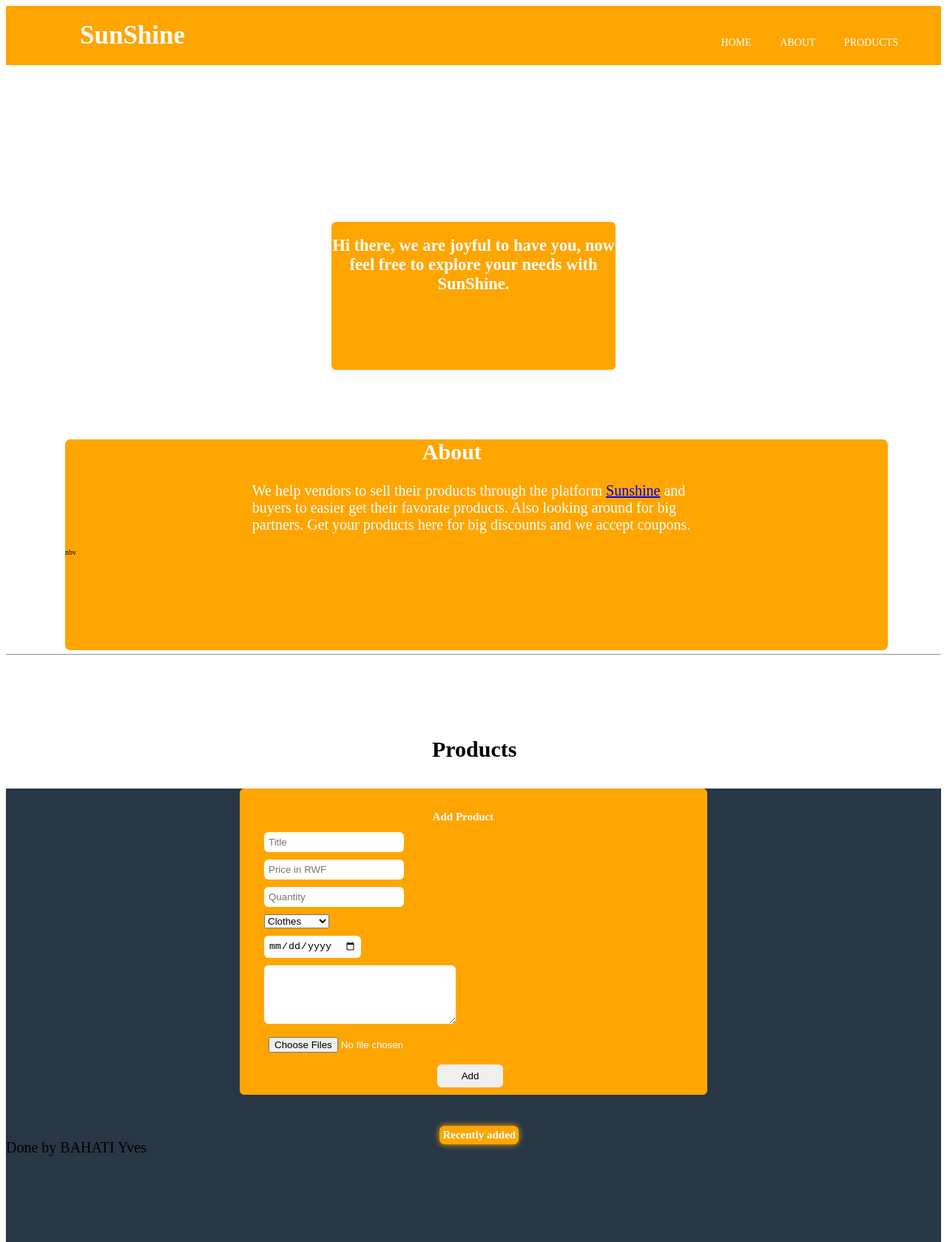
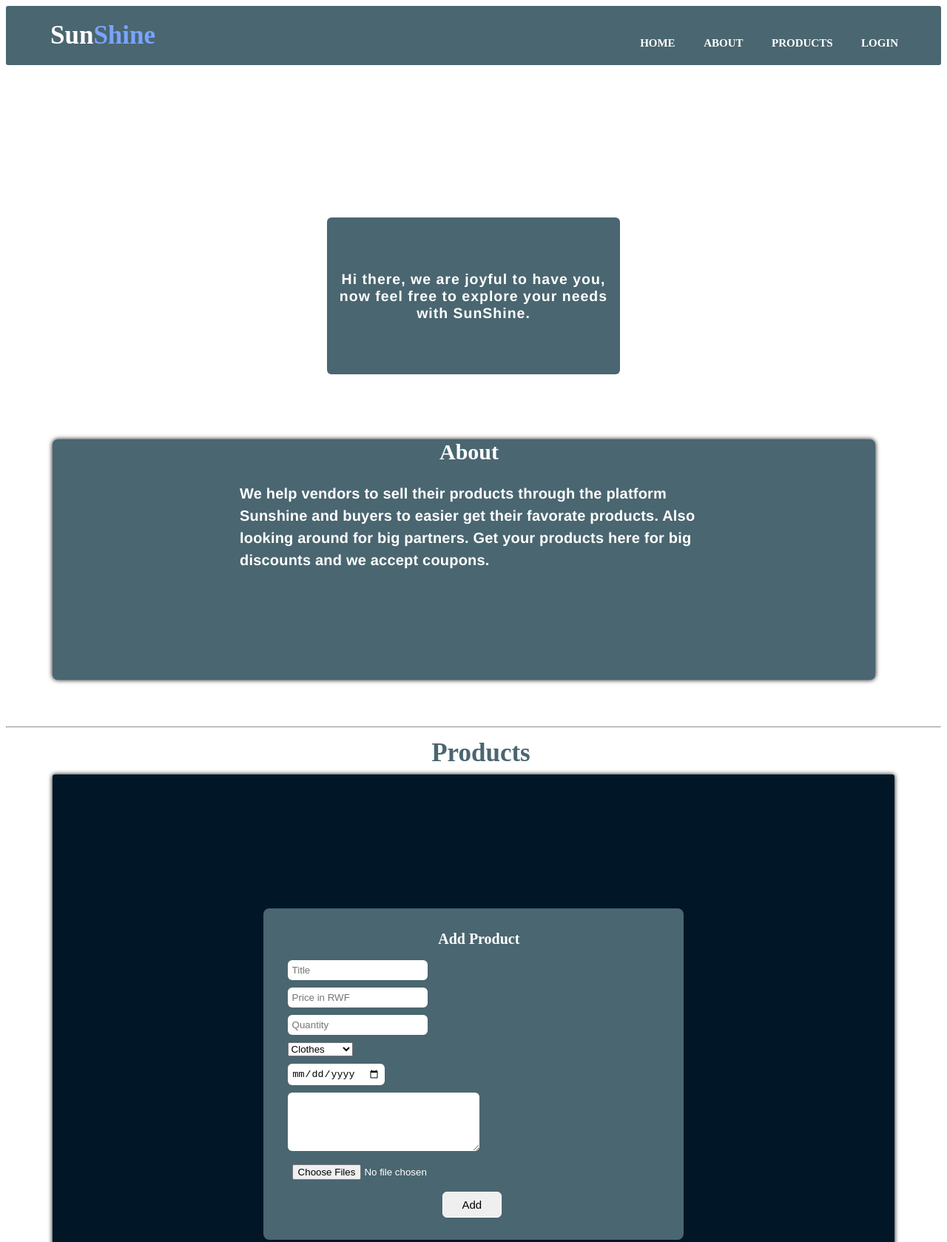
Before and after one commit to bahati10/SunShine-Andela-repo-store, a plain HTML site: page index.html in a window 1280 px wide. Shown: the top 1679 px of the page at 74% size. Drawn offline with Linux system fonts and the light colour scheme.

Commit message:
added login page
LOGIN

```diff
--- a/index.html
+++ b/index.html
@@ -8,17 +8,20 @@
     <link rel="stylesheet" href="style.css">
     <script src="./index.js" defer></script>
     <link rel="stylesheet" href="https://cdnjs.cloudflare.com/ajax/libs/font-awesome/4.7.0/css/font-awesome.min.css ">
+    <link rel="stylesheet" href="https://cdnjs.cloudflare.com/ajax/libs/font-awesome/6.1.1/css/all.min.css" integrity="sha512-KfkfwYDsLkIlwQp6LFnl8zNdLGxu9YAA1QvwINks4PhcElQSvqcyVLLD9aMhXd13uQjoXtEKNosOWaZqXgel0g=="
+    crossorigin="anonymous" referrerpolicy="no-referrer" />
 </head>
 <body>
-
+<form action="get"></form>
     <nav>
         </label>
-        <label class="logo" id="home">SunShine</label>
+        <label class="logo" id="home">Sun</label><label id="log">Shine</label>
 
         <ul>
             <li><a href="#home">Home</a></li>
             <li><a href="#about">About</a></li>
             <li><a href="#products">Products</a></li>
+            <li><a href="LOGIN/">Login</a></li>
         </ul>
     </nav>
     <section class="home-section">
@@ -35,18 +38,18 @@
             <h1 class="about-title">About</h1>
             <p class="about-p">
                 We help vendors to sell their products
-                through the platform <a href="#home " id="home">Sunshine</a>
+                through the platform Sunshine
                 and buyers to easier get their favorate products.
                 Also looking around for big partners. Get your products here for big
                 discounts and we accept coupons.
             </p>
-        </div>nbv
+        </div>
     </section> <hr>
 
 
     <section class="products-section" id="products">
     <div >
-           <div class="products">
+           <div class="products" id="products">
             <h1 class="product">Products</h1>
             <div>
                 <div class="form-container">
@@ -85,13 +88,11 @@
                     </form>
                 </div>
                 <div class="grid">
-                    <h1 class="recently">Recently added</h1>
-            </div>
-            <div class="copyright">Done by BAHATI Yves</div>
+                <h1 class="recently">Recently added</h1>
         </div>
     </div>
 </section>
-
+<footer class="footer"">Copyright <i class="fa-regular fa-copyright"></i> 2022  Bahati Yves</footer>
 
 
     </div>
--- a/style.css
+++ b/style.css
@@ -12,7 +12,8 @@ body{
 }
 
 nav{
-    background: orange;
+    border-radius: 3px;
+    background: #4A6670;
     height: 80px;
     width: 100%;
 
@@ -22,13 +23,13 @@ label.logo{
     font-size: 35px;
     line-height: 80px;
     padding: 0 100px;
-    font-weight: bold
+    font-weight: bold;
+    margin-left: -40px;
 }
 
 nav ul{
     float: right;
     margin-right: 40px;
-
 }
 
 nav  ul li{
@@ -39,14 +40,15 @@ nav  ul li{
 nav ul li a{
     text-decoration: none;
     color: white;
-    font-size: 14px;
+    font-size: 1.5em;
+    font-weight: bold;
     text-transform: uppercase;
     padding: 7px 13px;
     border-radius: 4px;
 }
 
 a.active,a:hover{
-    background: rgb(237, 186, 92);
+    background: #AED4E6;
     transition: .5s;
 }
 
@@ -87,53 +89,55 @@ a.active,a:hover{
 }
 
 .card-header{
-    margin-left: 36px;
-    display: flex;
     text-align: center;
     font-size: 2rem;
     font-weight: bold;
     color: white;
-    justify-content: center;
-    align-items: center;
-    border: 2px solid orange;
-    width: 120px;
-    background-color: orange;
+    background-color: #4A6670;
     border-radius: 6px;
+    margin: 9% 9%;
 }
 
 
 .card-content{
-    margin-top: 10px;
-    margin-left: 10%;
+    margin-top: 6px;
+    text-align: center;
     font-size: medium;
-
-
 }
 
 .buy-item{
-    color: white;
-    padding: 4px;
-    background-color: orange;
+    color:  white;
+    padding: 4px 17px;
+    background-color: #4A6670;
     border-radius: 6px;
     margin-top: 10px;
-    margin-left: 70px;
+    text-align: center;
+    border: none;
+    box-shadow: 0 0 3px #4A6670;
 }
 
+.buy-item:hover{
+    padding: 6px 19px;
+    transition: .7s;
+}
 .form-container{
     margin-top: 180px;
     padding-top: 20px;
     width: 50%;
-    border-radius: 6px;
+    border-radius: 8px;
     margin-left: 25%;
-    background-color: orange;
+    background-color: #4A6670;
+    padding-bottom: 20px;
 }
 
 .home{
-    background-color: orange;
+    display: flex;
+    align-items: center;
+    background-color: #4A6670;
     border-radius: 6px;
-    padding-bottom: -10px;
+    padding: 6px;
     color: white;
-    font-size: 1.5em;
+    font-size: 1.3em;
     font-weight: lighter;
     text-align: center;
     width: 30%;
@@ -141,18 +145,23 @@ a.active,a:hover{
     position: absolute;
     top: 50%;
     left: 50%;
-    transform: translate(-50%, -50%)
+    transform: translate(-50%, -50%);
+    letter-spacing: 1px;
+    font-family: 'Franklin Gothic Medium', 'Arial Narrow', Arial, sans-serif;
 
 }
 .home:hover{
     transition: .6s;
-    padding: 3px;
+    padding: 10px;
+}
+
+.home-section{
+    box-shadow: 0 0 50px
 }
 
 .about{
     margin-top: 50%;
     width: 20%;
-    height: 25;
     margin-left: 25%;
 
 
@@ -160,15 +169,19 @@ a.active,a:hover{
 
 .about-title{
     font-size: 3em;
-    margin-left: 230px;
+    margin-left: 270px;
     color: #fff;
 }
 
 .about-p{
     font-size: 2em;
+    font-weight: bold;
     text-decoration: none;
     width: 50vw;
     color: white;
+    line-height: 1.5em;
+    letter-spacing: .2px;
+    font-family: 'Franklin Gothic Medium', 'Arial Narrow', Arial, sans-serif;
 }
 
 .title{
@@ -202,15 +215,17 @@ a.active,a:hover{
     margin-left: 39%;
     padding: 8px;
     width: 15%;
-    border: none;
+    font-size: 1.5em;
+    border: solid 1px white;
 }
 
 .submit-btn:hover{
-    background-color: rgb(255, 189, 35);
-    color: white;
+    box-shadow: 0 0 8px #AED4E6;
+    background-color: #AED4E6;
+    transition: .2s;
+    border: none;
+    color: #0F0326;
 }
-
-
 
 .date{
     margin-bottom: 10px;
@@ -218,6 +233,7 @@ a.active,a:hover{
 
 
 .add-product{
+    font-size: 2em;
     color: white;
     margin-left: 38%;
     margin-top: 3px;
@@ -241,41 +257,64 @@ input{
 }
 
 .product{
-    font-size: 3em;
+    color: #4A6670;
+    font-size: 3.5em;
     width: 60px;
-    margin-left: 45%;
+    margin-left: 40%;
+    margin-top: -18%;
     position: absolute;
-    margin-top: -70px;
 }
 
 .recently{
     position: absolute;
+    margin-left: 32%;
     display: flex;
-    margin-left: 38%;
-    padding: 4px;
+    align-items: center;
+    padding: 3px 15px;
     border-radius: 7px;
-    background-color: orange;
-    color: white;
-    box-shadow: 0 0 8px orange;
+    background-color: #AED4E6;
+    color: 4A6670;
+    box-shadow: 0 0 8px #AED4E6;
 }
 .about-section {
-    background: orange;
+    background: #4A6670;
     border-radius: 7px;
     width: 80%;
     padding-bottom: 10%;
-    margin-right: 70%;
+    margin: 5% 5%;
     padding-right: 8%;
-    margin-left: 80px;
+    box-shadow: 0 0 6px
 
 }
 
 
 .products-section{
-    background-color:#273746;
+    background: #011627;
     padding-bottom: 20%;
+    padding-top: 1px;
+    margin: 5% 5%;
+    border-radius: 3px;
+    box-shadow: 0 0 6px;
 }
 
 
 .copyright{
     font-size: 20px;
 }
+#log{
+    margin-left: -100px;
+    font-size: 3.5em;
+    color: #7aa4fd;
+    font-weight: bold;
+}
+
+.footer{
+    font-size: 1.5em;
+    background-color: #011627;
+    color: white;
+    text-align: center;
+    padding: 10px;
+    margin: 0 5%;
+    border-radius: 15px;
+
+}
```
Also changed, not shown: IMG/manny-becerra-0sihmMSmnoE-unsplash.jpg (added), IMG/undraw_sweet_home_dkhr.png (added), 1 other file.
